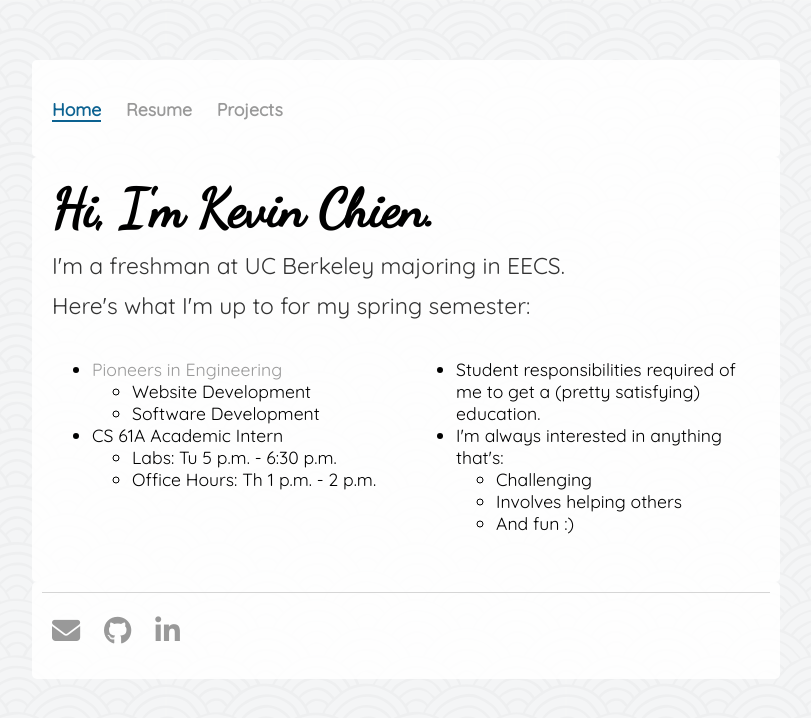
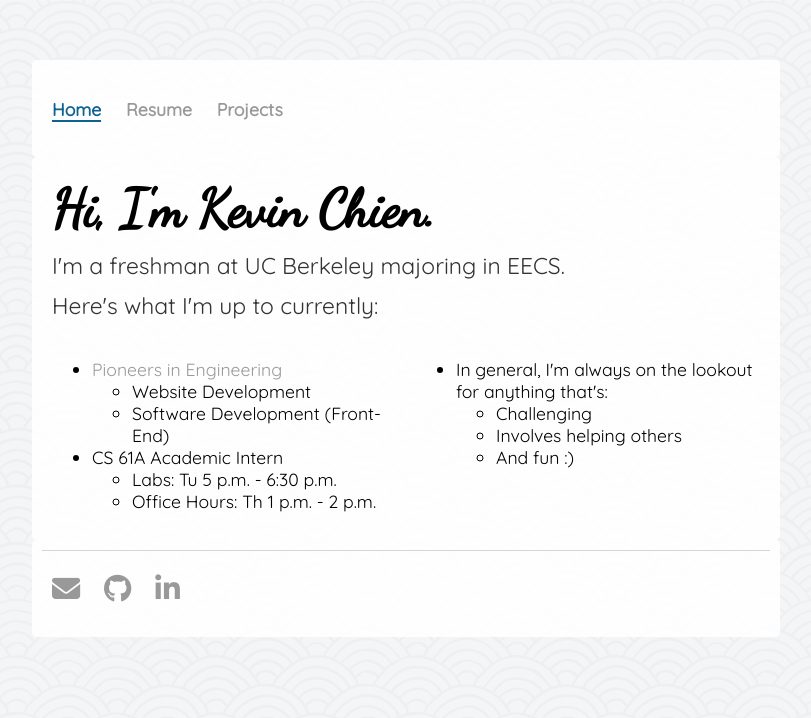
Before and after one commit to kev-chien/kev-chien.github.io, a Jekyll site: the page built from index.html, in a window 1280 px wide. Shown: the top 718 px of the page, without its empty margins (234-1045 px from the left). Built offline with Jekyll 4.4.1, drawn with Linux system fonts in a browser that asks for light colours; nearby versions of some CDN libraries.

Commit message:
content homepage

```diff
--- a/index.html
+++ b/index.html
@@ -7,7 +7,7 @@ id: home
 	<div class="col-12 col-m-12">
 		<h1>Hi, I'm Kevin Chien.</h1>
 		<p>I'm a freshman at UC Berkeley majoring in EECS.</p>
-		<p>Here's what I'm up to for my spring semester:</p>
+		<p>Here's what I'm up to currently:</p>
 	</div>
 	<div class="col-6 col-m-6 connect-vertical">
 		<ul>
@@ -23,7 +23,7 @@ id: home
 			</li>
 				<ul>
 				<li>Website Development</li>
-				<li>Software Development</li>
+				<li>Software Development (Front-End)</li>
 				</ul>
 			<li>CS 61A Academic Intern</li>
 				<ul>
@@ -34,9 +34,7 @@ id: home
 	</div>
 	<div class="col-6 col-m-6 connect-vertical">
 		<ul>
-			<li>Student responsibilities required of me to get
-				a (pretty satisfying) education.</li>
-			<li>I'm always interested in anything that's:</li>
+			<li>In general, I'm always on the lookout for anything that's:</li>
 				<ul>
 					<li>Challenging</li>
 					<li>Involves helping others</li>
```
